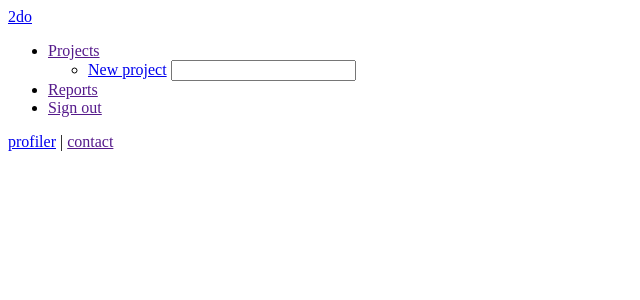
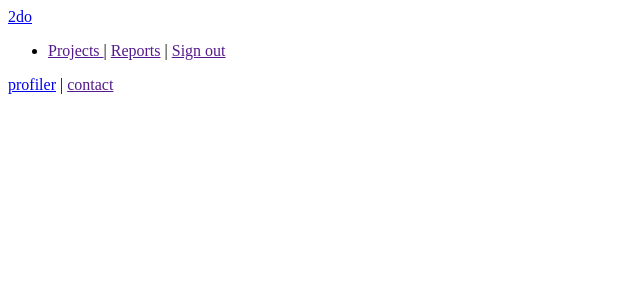
Before and after one commit to badsyntax/2do, a PHP site: template application/views/page/nav.php in a window 1280 px wide. Shown: the top 300 px of the page, without its empty margins (0-640 px from the left). Run offline with PHP 8.4, Linux system fonts and the light colour scheme; the template is opened without the code that fills it, so the values that code supplies are empty; settings files or empty folders that the repository lacks are supplied; some libraries are stand-ins or nearby versions.

Commit message:
navigation tweaks

```diff
--- a/application/views/page/nav.php
+++ b/application/views/page/nav.php
@@ -2,28 +2,13 @@
 
 	<ul>
 	<?php if (Auth::instance()->logged_in()) {?>
-		<li class="ui-helper-hidden">
+		<li>
 			<a id="projects-link" href="<?php echo URL::site('projects') ?>" class="ui-state-default">
-				<span class="ui-icon ui-icon-triangle-1-s helper-right"></span>
 				Projects
 			</a>
-
-			<ul class="ui-helper-hidden-accessible">
-				<?php if (isset($projects)){
-					foreach($projects as $project){?>
-						<li><a href="#"><?php echo $project->name ?></a></li>
-					<?php }
-				} ?>
-				<li id="projects-new">
-					<a href="#">New project</a>
-					<input type="text" name="project-name" />
-				</li>
-			</ul>
-		</li>
-		<li>
+			|
 			<a href="<?php echo URL::site('reports') ?>">Reports</a>
-		</li>
-		<li>
+			|
 			<a href="<?php echo URL::site('sign-out') ?>">Sign out</a>
 		</li>
 	<?php } else {?>
```
Also changed, not shown: media/css/screen.css (+0 -7 lines).
